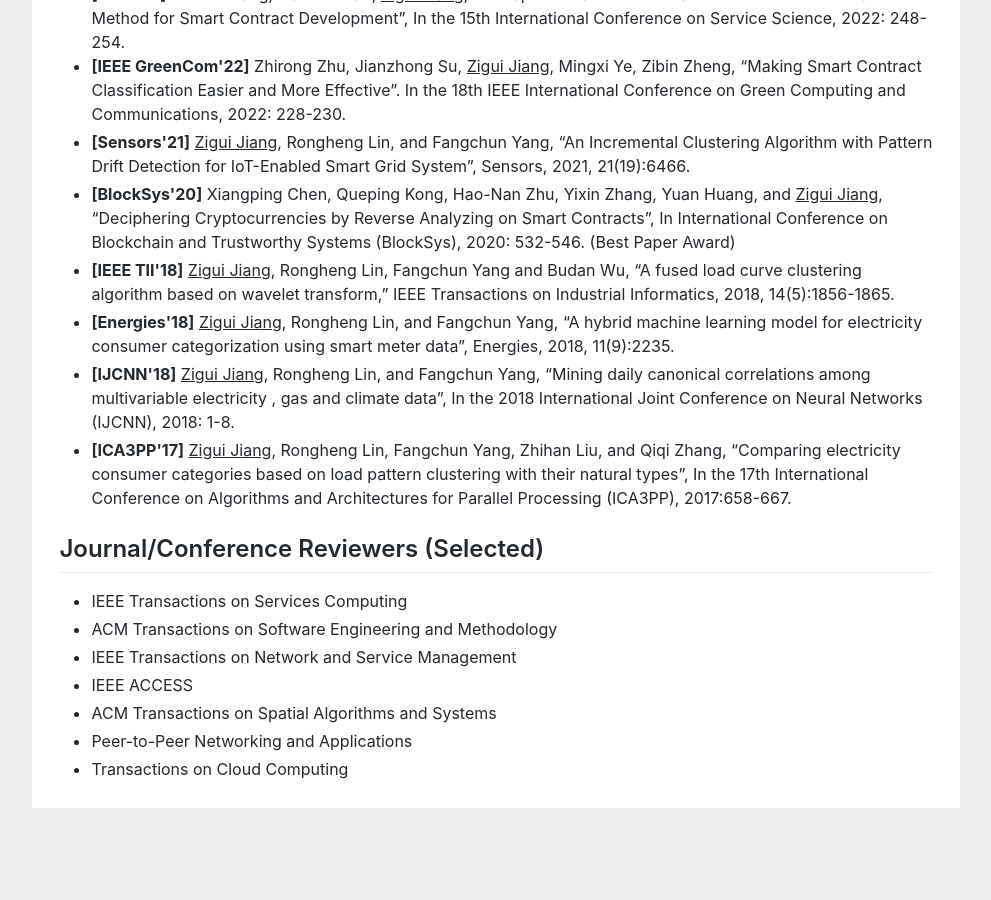
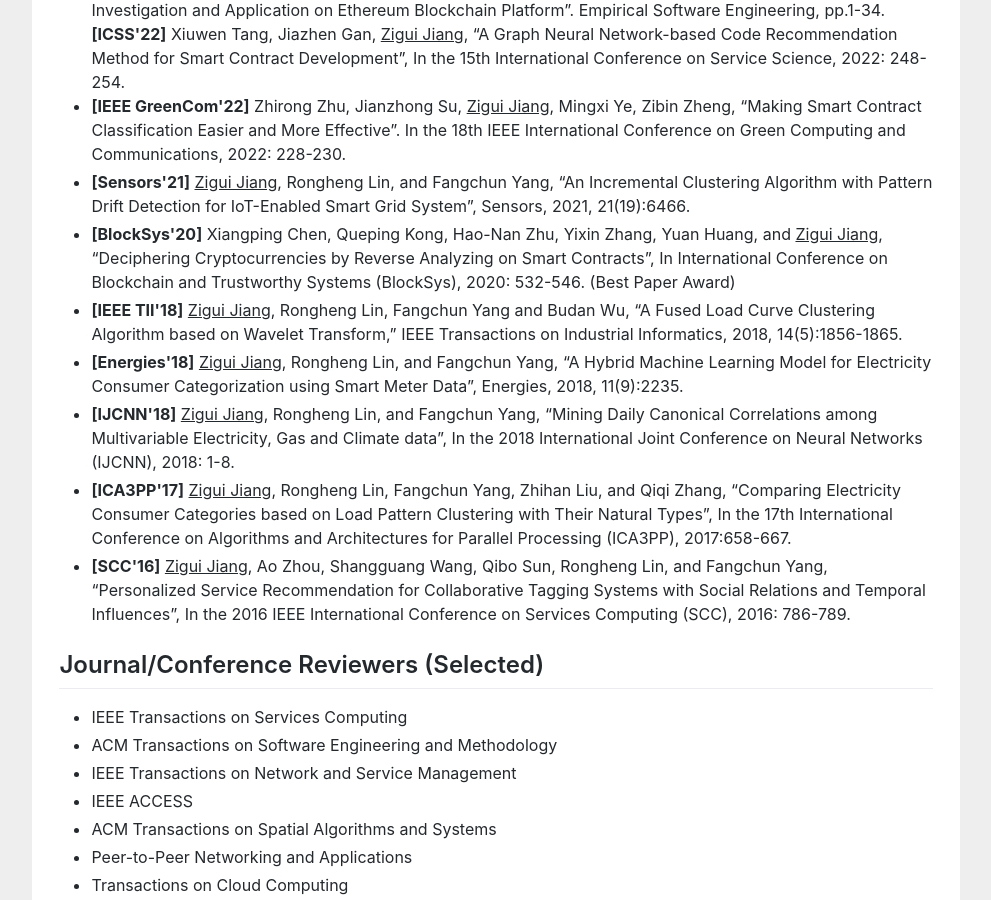
Before and after one commit to berylj/ziguijiang.github.io, a Jekyll site: the page index.html, which Jekyll copies as it is, in a window 1280 px wide and 900 px high, scrolled down 1258 px. Shown: the whole window, without its empty margins (144-1135 px from the left). Built offline with Jekyll 4.4.1, drawn with Linux system fonts in a browser that asks for light colours; before the commit the page ends 2092 px from its top, so only the background shows below that; some of the changed text lies outside the part shown.

Commit message:
Update index.html

```diff
--- a/index.html
+++ b/index.html
@@ -58,7 +58,7 @@ gtag('config', 'UA-158965281-1');
 				</td>
 
 				<td width="25%">
-     					 <img src="/ziguijiang.jpg" width="100%">
+     					 <img src="/ziguijiang.jpg" width="50%">
    				</td>
 					</tr>
 				</table>
@@ -66,7 +66,10 @@ gtag('config', 'UA-158965281-1');
 				<table border="0" cellspacing="0" cellpadding="10">
 					<td align="justify">
 						<p>
-						I'm currently an assistant professor in the School of Software Engineering at Sun Yat-Sen University. I received the Ph.D degree in computer science and technology from the Beijing University of Posts and Telecommunications, Beijing, China, in 2019. I have worked as a postdoctoral fellow at Sun Yat-Sen University for years, under the supervision of <a href="https://zibinzheng.com/">Prof. Zibin Zheng</a>. My research interests include blockchain, smart contract analysis and service recommendation. I am the associate editor of International Journal of Systems and Service-Oriented Engineering, and has served as Conference organizer and reviewer of some international conferences, such as CollaborateCom 2022, ICSS 2022, BlockSys 2020, BlockSys 2019, IEEE Services 2020, IEEE SCC 2016, ICCSA 2016, CollaborateCom 2016. I also have served as reviewer of some international journals, including TOSEM, IEEE TSC, IEEE ACCESS, ACM TSAS, PPNA, etc.
+						I'm currently an assistant professor in the School of Software Engineering at Sun Yat-Sen University. I received the Ph.D degree in computer science and technology from the Beijing University of Posts and Telecommunications, Beijing, China, in 2019. I have worked as a postdoctoral fellow at Sun Yat-Sen University for years, under the supervision of <a href="https://zibinzheng.com/">Prof. Zibin Zheng</a>. My research interests include blockchain, smart contract analysis and service recommendation.
+						</p>
+						<p>
+						I am the associate editor of International Journal of Systems and Service-Oriented Engineering, and has served as Conference organizer and reviewer of some international conferences, including CollaborateCom 2022, ICSS 2022, BlockSys 2020, BlockSys 2019, IEEE Services 2020, IEEE SCC 2016, ICCSA 2016, CollaborateCom 2016. I also have served as reviewer of some international journals, such as TOSEM, IEEE TSC, ACM TSAS, PPNA, etc.
 						</p>
 						<div class="red">
 						I am looking for self-motivated students. Please drop me an email if you are interested.
@@ -130,22 +133,25 @@ gtag('config', 'UA-158965281-1');
 
 
 					<li>
-						<b>[IEEE TII'18]</b> <u>Zigui Jiang</u>, Rongheng Lin, Fangchun Yang and Budan Wu, “A fused load curve clustering algorithm based on wavelet transform,” IEEE Transactions on Industrial Informatics, 2018, 14(5):1856-1865.
+						<b>[IEEE TII'18]</b> <u>Zigui Jiang</u>, Rongheng Lin, Fangchun Yang and Budan Wu, “A Fused Load Curve Clustering Algorithm based on Wavelet Transform,” IEEE Transactions on Industrial Informatics, 2018, 14(5):1856-1865.
 					</li>
 
 					<li>
-						<b>[Energies'18]</b> </b> <u>Zigui Jiang</u>, Rongheng Lin, and Fangchun Yang, “A hybrid machine learning model for electricity consumer categorization using smart meter data”, Energies, 2018, 11(9):2235.
+						<b>[Energies'18]</b> </b> <u>Zigui Jiang</u>, Rongheng Lin, and Fangchun Yang, “A Hybrid Machine Learning Model for Electricity Consumer Categorization using Smart Meter Data”, Energies, 2018, 11(9):2235.
 					</li>
 
 
 					<li>
-						<b>[IJCNN'18]</b> <u>Zigui Jiang</u>, Rongheng Lin, and Fangchun Yang, “Mining daily canonical correlations among multivariable electricity , gas and climate data”, In the 2018 International Joint Conference on Neural Networks (IJCNN), 2018: 1-8.
+						<b>[IJCNN'18]</b> <u>Zigui Jiang</u>, Rongheng Lin, and Fangchun Yang, “Mining Daily Canonical Correlations among Multivariable Electricity, Gas and Climate data”, In the 2018 International Joint Conference on Neural Networks (IJCNN), 2018: 1-8.
 					</li>
 
 					<li>
-						<b>[ICA3PP'17]</b> <u>Zigui Jiang</u>, Rongheng Lin, Fangchun Yang, Zhihan Liu, and Qiqi Zhang, “Comparing electricity consumer categories based on load pattern clustering with their natural types”, In the 17th International Conference on Algorithms and Architectures for Parallel Processing (ICA3PP), 2017:658-667.
+						<b>[ICA3PP'17]</b> <u>Zigui Jiang</u>, Rongheng Lin, Fangchun Yang, Zhihan Liu, and Qiqi Zhang, “Comparing Electricity Consumer Categories based on Load Pattern Clustering with Their Natural Types”, In the 17th International Conference on Algorithms and Architectures for Parallel Processing (ICA3PP), 2017:658-667.
 					</li>
 
+					<li>
+						<b>[SCC'16]</b> <u>Zigui Jiang</u>, Ao Zhou, Shangguang Wang, Qibo Sun, Rongheng Lin, and Fangchun Yang, “Personalized Service Recommendation for Collaborative Tagging Systems with Social Relations and Temporal Influences”, In the 2016 IEEE International Conference on Services Computing (SCC), 2016: 786-789.
+					</li>
 				</ul>
 
 				<h2>Journal/Conference Reviewers (Selected)</h2>
```
